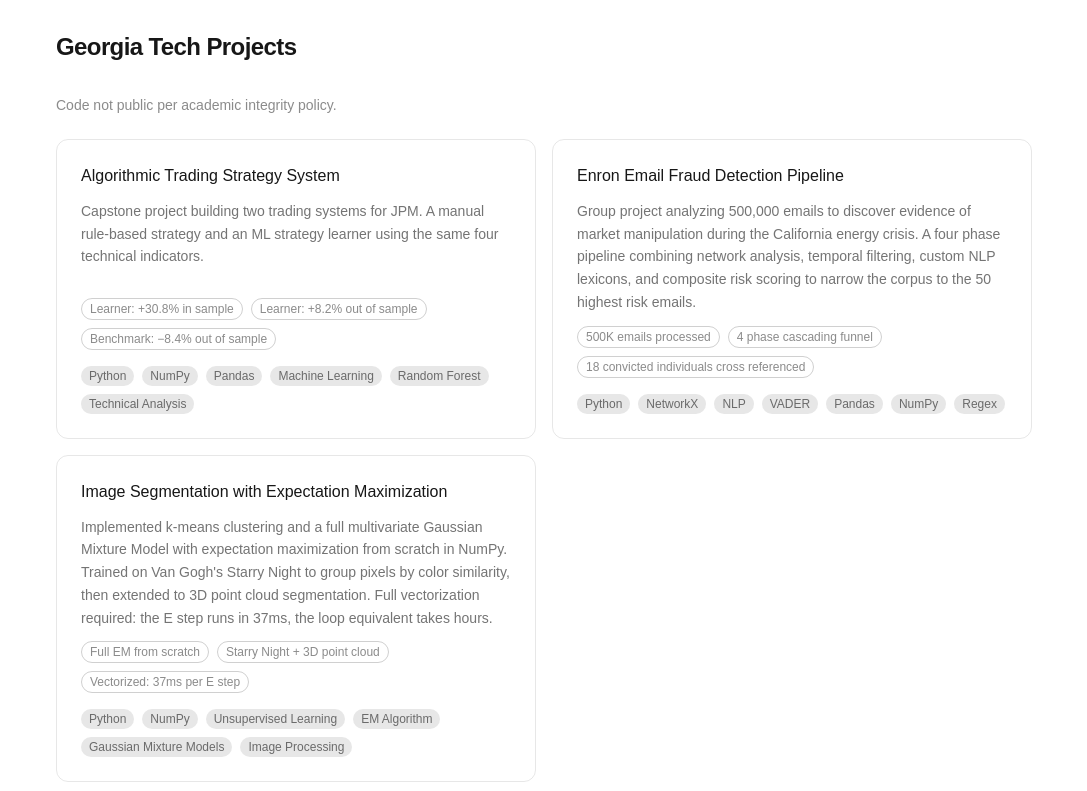
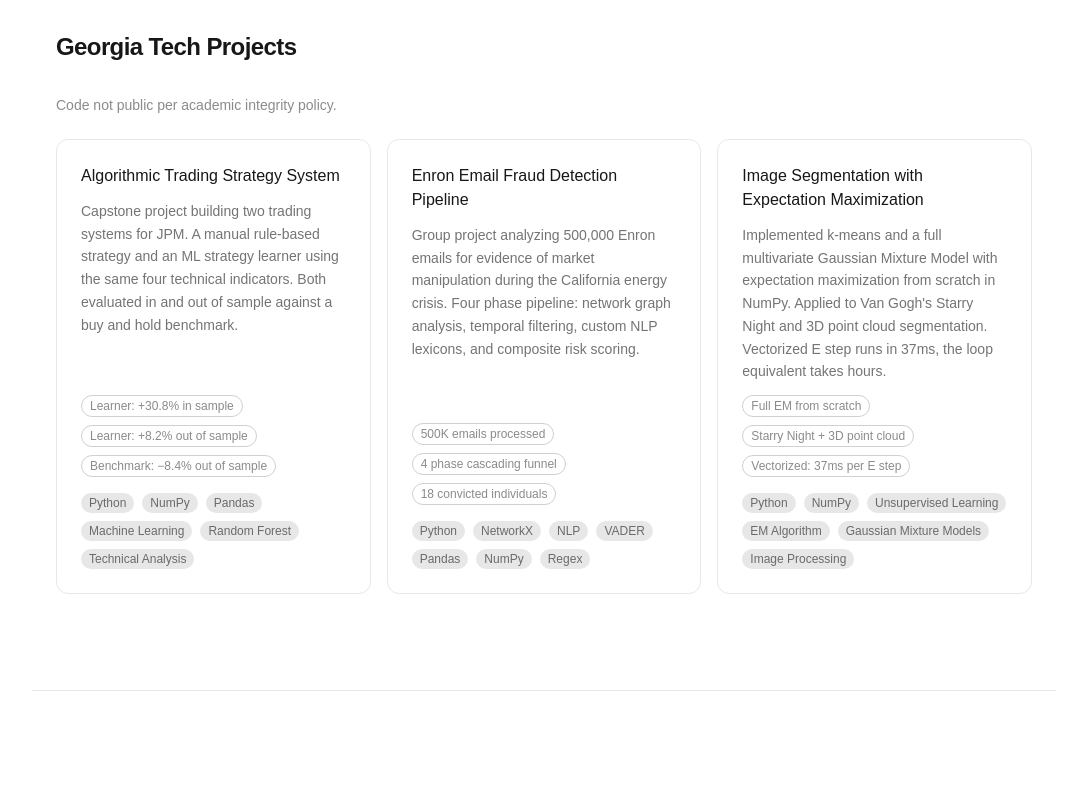
Before and after one commit to awaq96/portfolio, a Next.js app: page / in a window 1280 px wide. Shown: the part 1380-2171 px from the top of the page, without its empty margins (96-1183 px from the left). Built offline with nearby package versions, Linux system fonts and the light colour scheme.

Commit message:
set gt tiles to 3 a row to match enterprise

```diff
--- a/app/components/home/GTProjectsSection.tsx
+++ b/app/components/home/GTProjectsSection.tsx
@@ -7,7 +7,7 @@ export default function GTProjectsSection() {
     <section id="gt" className="border-t border-foreground/10 max-w-5xl mx-auto px-6 py-12 sm:py-24">
       <SectionHeading>Georgia Tech Projects</SectionHeading>
       <p className="text-sm text-foreground/50 mb-6">Code not public per academic integrity policy.</p>
-      <div className="grid sm:grid-cols-2 gap-4">
+      <div className="grid sm:grid-cols-2 lg:grid-cols-3 gap-4">
         {gtProjects.map((p) => (
           <ProjectCard key={p.title} title={p.title} description={p.description} tags={p.tags} metrics={p.metrics} href={`/gt/${p.slug}`} />
         ))}
--- a/content/projects/gt.ts
+++ b/content/projects/gt.ts
@@ -23,7 +23,7 @@ export const gtProjects: GTProject[] = [
     institution: "Georgia Tech",
     period: "Fall 2025",
     description:
-      "Capstone project building two trading systems for JPM. A manual rule-based strategy and an ML strategy learner using the same four technical indicators.",
+      "Capstone project building two trading systems for JPM. A manual rule-based strategy and an ML strategy learner using the same four technical indicators. Both evaluated in and out of sample against a buy and hold benchmark.",
     tags: ["Python", "NumPy", "Pandas", "Machine Learning","Random Forest", "Technical Analysis"],
     metrics: ["Learner: +30.8% in sample", "Learner: +8.2%  out of sample", "Benchmark: −8.4%  out of sample"],
     sections: [
@@ -84,9 +84,9 @@ The mechanism is straightforward: at impact=0.0 the LONG and SHORT thresholds ar
     institution: "Georgia Tech",
     period: "Spring 2026",
     description:
-      "Group project analyzing 500,000 emails to discover evidence of market manipulation during the California energy crisis. A four phase pipeline combining network analysis, temporal filtering, custom NLP lexicons, and composite risk scoring to narrow the corpus to the 50 highest risk emails.",
+      "Group project analyzing 500,000 Enron emails for evidence of market manipulation during the California energy crisis. Four phase pipeline: network graph analysis, temporal filtering, custom NLP lexicons, and composite risk scoring.",
     tags: ["Python", "NetworkX", "NLP", "VADER", "Pandas", "NumPy", "Regex"],
-    metrics: ["500K emails processed", "4 phase cascading funnel", "18 convicted individuals cross referenced"],
+    metrics: ["500K emails processed", "4 phase cascading funnel", "18 convicted individuals"],
     sections: [
       {
         heading: "Overview",
@@ -145,7 +145,7 @@ The paper also identified several areas for future improvement: replacing the st
     institution: "Georgia Tech",
     period: "Spring 2026",
     description:
-      "Implemented k-means clustering and a full multivariate Gaussian Mixture Model with expectation maximization from scratch in NumPy. Trained on Van Gogh's Starry Night to group pixels by color similarity, then extended to 3D point cloud segmentation. Full vectorization required: the E step runs in 37ms, the loop equivalent takes hours.",
+      "Implemented k-means and a full multivariate Gaussian Mixture Model with expectation maximization from scratch in NumPy. Applied to Van Gogh's Starry Night and 3D point cloud segmentation. Vectorized E step runs in 37ms, the loop equivalent takes hours.",
     tags: ["Python", "NumPy", "Unsupervised Learning", "EM Algorithm", "Gaussian Mixture Models", "Image Processing"],
     metrics: ["Full EM from scratch", "Starry Night + 3D point cloud", "Vectorized: 37ms per E step"],
     sections: [
```
